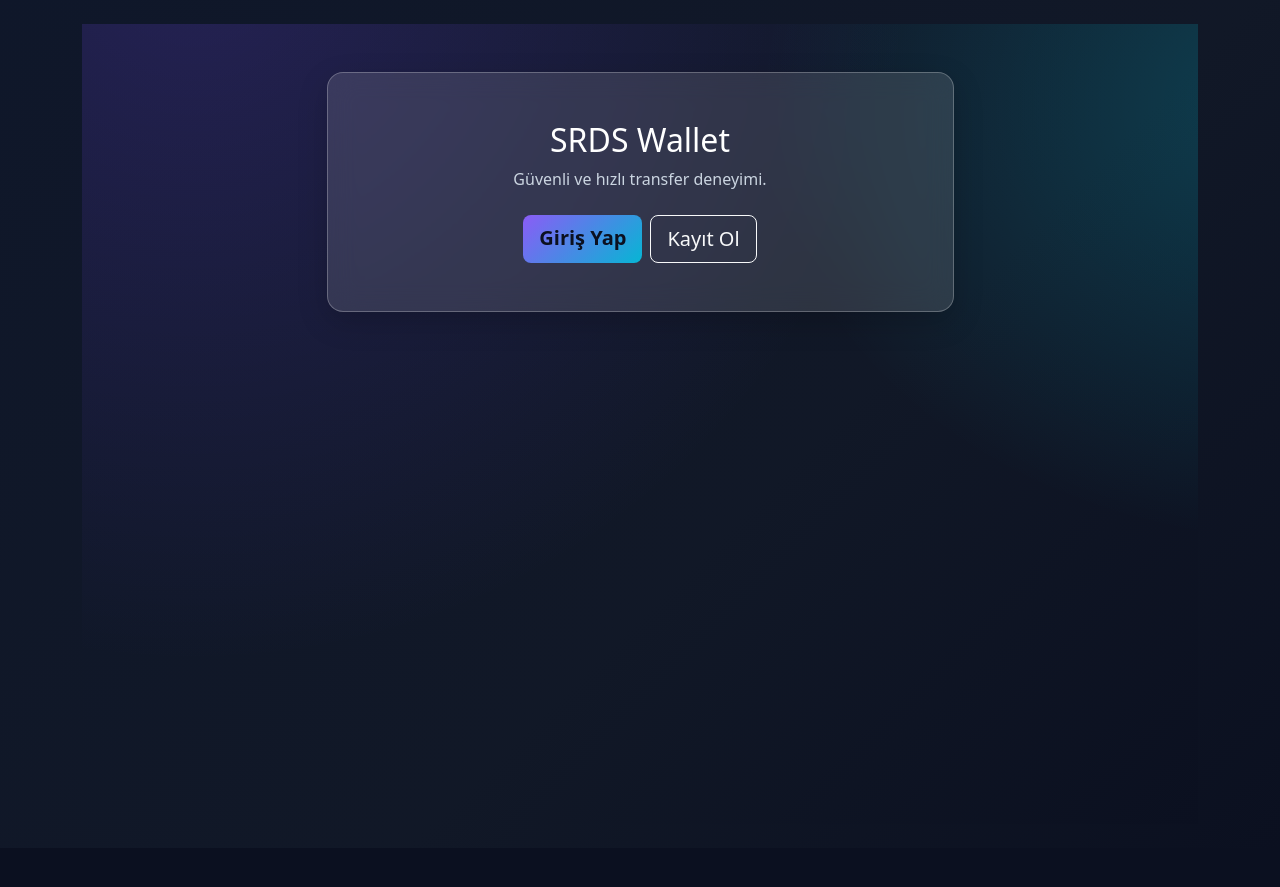
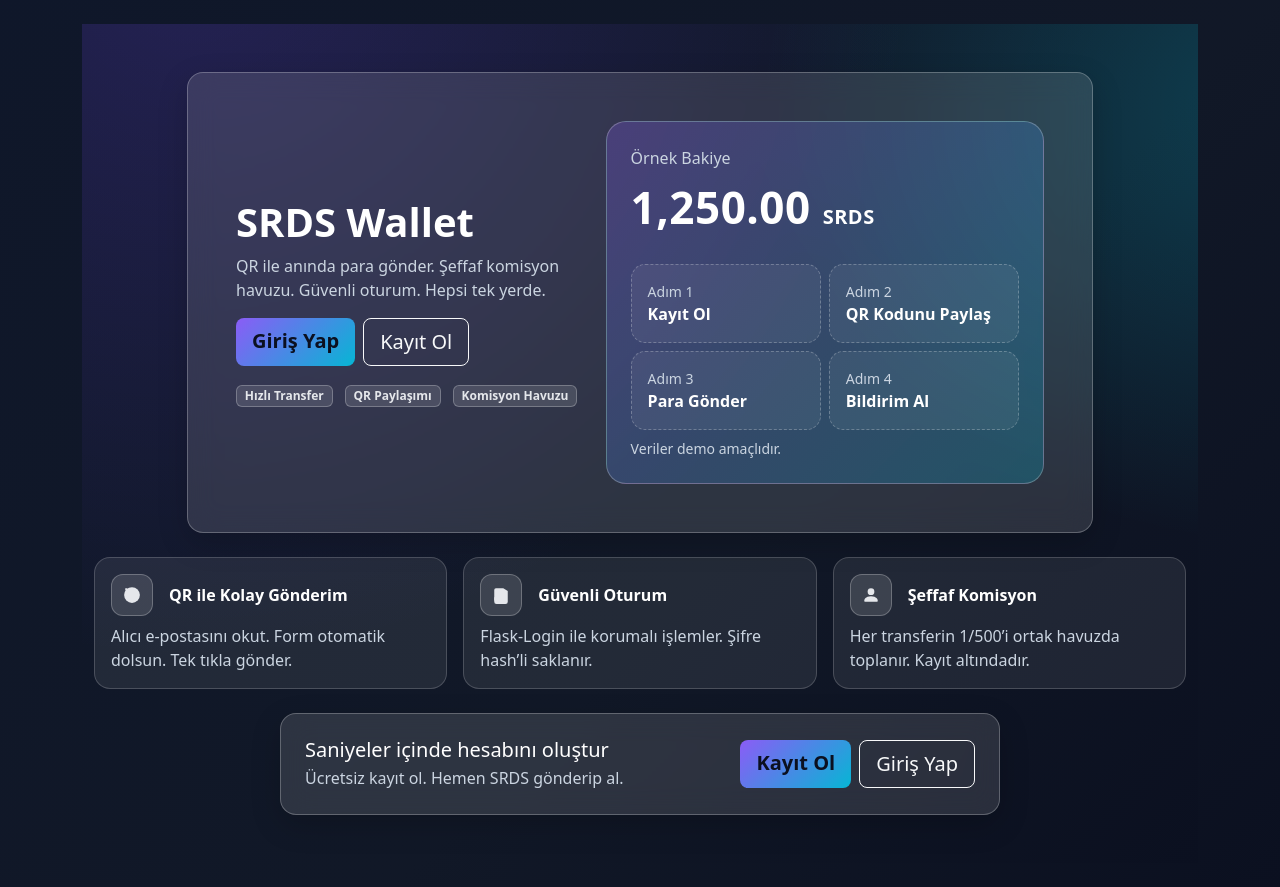
Before and after one commit to ardagencer1206/wallet, a Flask app: page / in a window 1280 px wide. Shown: the part 57-944 px from the top of the page. Before the commit the page ends 662 px from the top, so only its background shows below. Run offline with Flask 3, Linux system fonts and the light colour scheme.

Commit message:
Update home.html

```diff
--- a/templates/home.html
+++ b/templates/home.html
@@ -37,6 +37,17 @@
     border: 1px solid rgba(255,255,255,.25); color: #e5e7eb;
   }
   .section-title { color: #e5e7eb; font-weight: 700; }
+  .step {
+    background: rgba(255,255,255,.06);
+    border: 1px dashed rgba(255,255,255,.25);
+    border-radius: .9rem;
+    padding: 1rem;
+  }
+  .badge-soft {
+    background: rgba(255,255,255,.12);
+    border: 1px solid rgba(255,255,255,.25);
+    color:#e5e7eb;
+  }
 </style>
 
 <div class="dash-bg min-vh-100 py-5">
@@ -152,15 +163,121 @@
     </div>
 
     {% else %}
-    <!-- Guest view -->
-    <div class="row justify-content-center">
-      <div class="col-sm-11 col-md-9 col-lg-7">
-        <div class="glass p-5 text-center">
-          <h2 class="text-white mb-2">SRDS Wallet</h2>
-          <p class="muted mb-4">Güvenli ve hızlı transfer deneyimi.</p>
-          <div class="d-flex gap-2 justify-content-center">
-            <a href="{{ url_for('login') }}" class="btn btn-gradient btn-lg">Giriş Yap</a>
-            <a href="{{ url_for('register') }}" class="btn btn-outline-light btn-lg">Kayıt Ol</a>
+    <!-- Guest view: Hero -->
+    <div class="row justify-content-center mb-4">
+      <div class="col-lg-10">
+        <div class="glass p-4 p-md-5">
+          <div class="d-flex flex-column flex-md-row align-items-center gap-4">
+            <div class="text-center text-md-start">
+              <h1 class="text-white fw-bold mb-2">SRDS Wallet</h1>
+              <p class="muted mb-3">
+                QR ile anında para gönder. Şeffaf komisyon havuzu. Güvenli oturum. Hepsi tek yerde.
+              </p>
+              <div class="d-flex gap-2 justify-content-center justify-content-md-start">
+                <a href="{{ url_for('login') }}" class="btn btn-gradient btn-lg">Giriş Yap</a>
+                <a href="{{ url_for('register') }}" class="btn btn-outline-light btn-lg">Kayıt Ol</a>
+              </div>
+              <div class="mt-3">
+                <span class="badge badge-soft me-2">Hızlı Transfer</span>
+                <span class="badge badge-soft me-2">QR Paylaşımı</span>
+                <span class="badge badge-soft">Komisyon Havuzu</span>
+              </div>
+            </div>
+            <div class="ms-md-auto w-100 w-md-50">
+              <div class="balance-card p-4">
+                <div class="muted mb-1">Örnek Bakiye</div>
+                <div class="balance-amount">1,250.00 <span class="fs-5 fw-bold">SRDS</span></div>
+                <div class="row g-2 mt-3">
+                  <div class="col-6">
+                    <div class="step">
+                      <small class="muted d-block">Adım 1</small>
+                      <div class="text-white fw-semibold">Kayıt Ol</div>
+                    </div>
+                  </div>
+                  <div class="col-6">
+                    <div class="step">
+                      <small class="muted d-block">Adım 2</small>
+                      <div class="text-white fw-semibold">QR Kodunu Paylaş</div>
+                    </div>
+                  </div>
+                  <div class="col-6">
+                    <div class="step">
+                      <small class="muted d-block">Adım 3</small>
+                      <div class="text-white fw-semibold">Para Gönder</div>
+                    </div>
+                  </div>
+                  <div class="col-6">
+                    <div class="step">
+                      <small class="muted d-block">Adım 4</small>
+                      <div class="text-white fw-semibold">Bildirim Al</div>
+                    </div>
+                  </div>
+                </div>
+                <small class="d-block muted mt-2">Veriler demo amaçlıdır.</small>
+              </div>
+            </div>
+          </div>
+        </div>
+      </div>
+    </div>
+
+    <!-- Guest view: Features -->
+    <div class="row g-3">
+      <div class="col-md-4">
+        <div class="tile h-100">
+          <div class="d-flex align-items-center gap-3 mb-2">
+            <div class="tile-icon">
+              <svg xmlns="http://www.w3.org/2000/svg" width="18" height="18" fill="currentColor" viewBox="0 0 16 16">
+                <path d="M2 2h2v2H2V2Zm0 3h1v1H2V5Zm2 0h1v1H4V5Zm1-3h1v1H5V2Zm3 0h1v1H8V2Z"/>
+                <path d="M1 8a7 7 0 1 0 14 0A7 7 0 0 0 1 8Z"/>
+              </svg>
+            </div>
+            <div class="text-white fw-semibold">QR ile Kolay Gönderim</div>
+          </div>
+          <p class="muted mb-0">Alıcı e-postasını okut. Form otomatik dolsun. Tek tıkla gönder.</p>
+        </div>
+      </div>
+      <div class="col-md-4">
+        <div class="tile h-100">
+          <div class="d-flex align-items-center gap-3 mb-2">
+            <div class="tile-icon">
+              <svg xmlns="http://www.w3.org/2000/svg" width="18" height="18" fill="currentColor" viewBox="0 0 16 16">
+                <path d="M2 12.5a.5.5 0 0 0 .5.5H6a.5.5 0 0 0 .5-.5V10H2v2.5Z"/>
+                <path d="M14 4.5V14a2 2 0 0 1-2 2H4a2 2 0 0 1-2-2V3.5A1.5 1.5 0 0 1 3.5 2H10l4 2.5Z"/>
+              </svg>
+            </div>
+            <div class="text-white fw-semibold">Güvenli Oturum</div>
+          </div>
+          <p class="muted mb-0">Flask-Login ile korumalı işlemler. Şifre hash’li saklanır.</p>
+        </div>
+      </div>
+      <div class="col-md-4">
+        <div class="tile h-100">
+          <div class="d-flex align-items-center gap-3 mb-2">
+            <div class="tile-icon">
+              <svg xmlns="http://www.w3.org/2000/svg" width="18" height="18" fill="currentColor" viewBox="0 0 16 16">
+                <path d="M3 14s-1 0-1-1 1-4 6-4 6 3 6 4-1 1-1 1H3Z"/>
+                <path d="M8 8a3 3 0 1 0 0-6 3 3 0 0 0 0 6Z"/>
+              </svg>
+            </div>
+            <div class="text-white fw-semibold">Şeffaf Komisyon</div>
+          </div>
+          <p class="muted mb-0">Her transferin 1/500’i ortak havuzda toplanır. Kayıt altındadır.</p>
+        </div>
+      </div>
+    </div>
+
+    <!-- Guest view: CTA -->
+    <div class="row justify-content-center mt-4">
+      <div class="col-lg-8">
+        <div class="glass p-4 d-flex flex-column flex-md-row align-items-center justify-content-between">
+          <div class="mb-3 mb-md-0">
+            <h5 class="text-white mb-1">Saniyeler içinde hesabını oluştur</h5>
+            <div class="muted">Ücretsiz kayıt ol. Hemen SRDS gönderip al.</div>
+          </div>
+          <div class="d-flex gap-2">
+            <a href="{{ url_for('register') }}" class="btn btn-gradient btn-lg">Kayıt Ol</a>
+            <a href="{{ url_for('login') }}" class="btn btn-outline-light btn-lg">Giriş Yap</a>
           </div>
         </div>
       </div>
```
